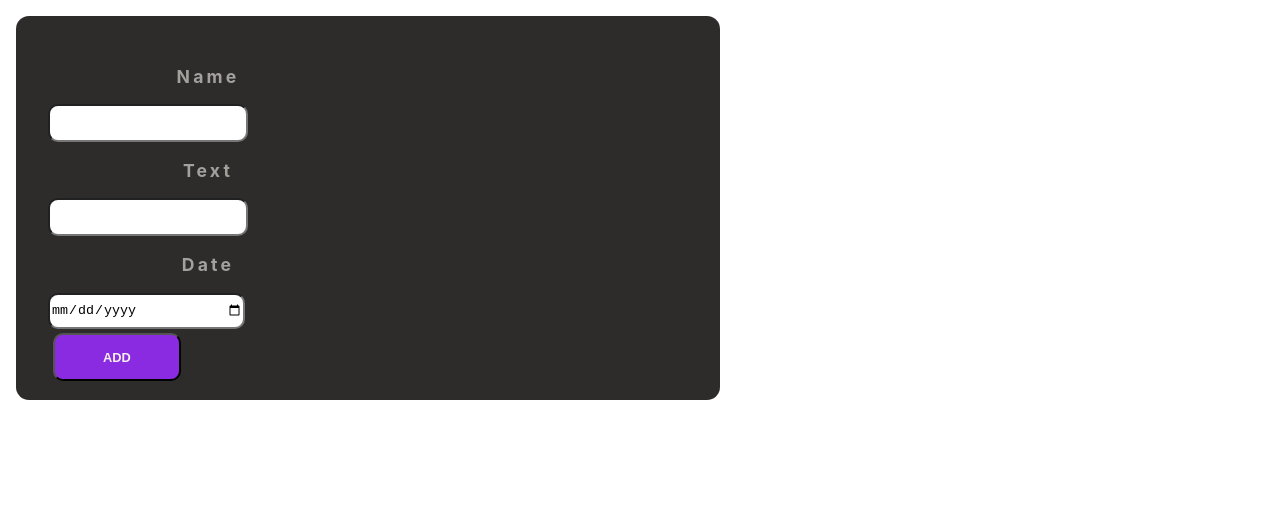
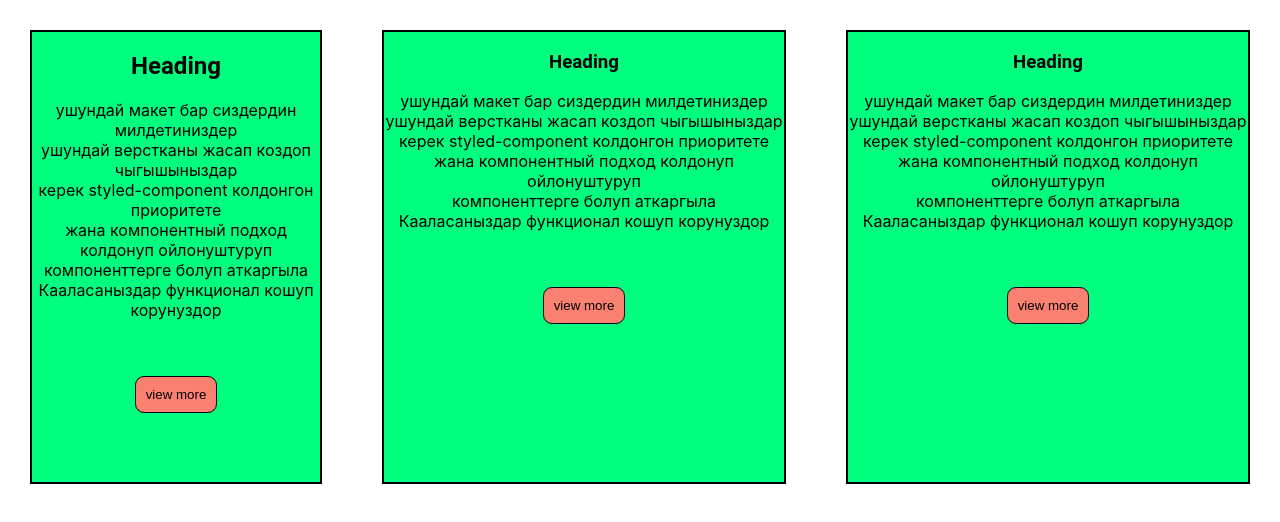
Before and after one commit to snnazarmatov/my-home-works-react, a React (Create React App) app: page / in a window 1280 px wide. Shown: the top 522 px of the page. Built offline with nearby package versions, Linux system fonts and the light colour scheme.

Commit message:
finished hw-40

```diff
--- a/package.json
+++ b/package.json
@@ -9,6 +9,7 @@
     "react": "^17.0.2",
     "react-dom": "^17.0.2",
     "react-scripts": "4.0.3",
+    "styled-components": "^5.3.3",
     "web-vitals": "^1.1.2"
   },
   "scripts": {
--- a/src/App.css
+++ b/src/App.css
@@ -1,32 +1,4 @@
-.App {
-  text-align: center;
-}
 
-.App-logo {
-  height: 40vmin;
-  pointer-events: none;
-}
-
-@media (prefers-reduced-motion: no-preference) {
-  .App-logo {
-    animation: App-logo-spin infinite 20s linear;
-  }
-}
-
-.App-header {
-  background-color: #282c34;
-  min-height: 100vh;
-  display: flex;
-  flex-direction: column;
-  align-items: center;
-  justify-content: center;
-  font-size: calc(10px + 2vmin);
-  color: white;
-}
-
-.App-link {
-  color: #61dafb;
-}
 
 @keyframes App-logo-spin {
   from {
@@ -36,3 +8,11 @@
     transform: rotate(360deg);
   }
 }
+/* .blog{
+  display: flex;
+  width: 1200px;
+  margin: 0 auto;
+  justify-content: center;
+  align-items: center;
+  height: 670px;
+} */
--- a/src/App.js
+++ b/src/App.js
@@ -1,11 +1,20 @@
-import './App.css';
-import Comment from './Components/Comment';
+import React from 'react';
+import Heading from './Components/Heading'
+import Heading1 from './Components/Heading1';
+import Heading2 from './Components/Heading2';
+import { SECTION } from './Components/styles';
+
+
+import './App.css'
+
 function App() {
-  return (
-    <div className="App">
-      <Comment/>
-    </div>
-  );
+    return (
+        <SECTION>
+            <Heading/>
+            <Heading1/>
+            <Heading2/>
+        </SECTION>
+    )
 }
 
 export default App;
--- a/src/Components/Comment.css
+++ /dev/null
@@ -1,4 +0,0 @@
-.Time{
-    font-family: 'Courier New', Courier, monospace;
-    font-size: 0.70rem;
-}
--- a/src/Components/Comment.js
+++ /dev/null
@@ -1,52 +0,0 @@
-// Form компоненти тузунуздор жана Comment компоненти тузунуздор
-// Form Компонента Comment ичинде чакырылат жана Form'го жазылган маанилер Comment компонентин ичинде пайда болуп калыш керек
-// Form'го бир маани жазылат:
-
-// комментарий
-
-// Жана сиздер коменти жазганынызда кайсыл убакыта коментарий калтырылгандыгын дагым чыгарышыныздар керек
-
-// Создайте form компоненту и comment компоненту
-// внутри Form компонента вызывается Comment компонента и в form компоненту будут вводиться данные и эти данные должны попасть в Form компоненту и соответственно отображаются внутри Form компоненты
-//  в form будут вводиться данные:
-// сам комментарий
-
-// и вы должны определить в какое время был добавить комментарий и вместе с комментом это отобразить
-
-import Form from './Form';
-import React, { useState } from 'react';
-import "./Comment.css";
-
-
-function Comment(){
-
-    let DATA = []
-    const [data, setData] = useState(DATA)
-    function addToData(newData){
-      setData([
-        ...data,
-        newData
-      ])
-    }
-    return(
-    <div>
-        <Form add={addToData}/>
-        <div>
-        {
-            data.map(item => {
-                return <div>
-                    <div>
-                        <span className='Author'>{item.name}</span>
-
-                        <br/>
-                        <p className="comment-time">{item.comment}</p>
-                        <span className='Time'>{item.date}</span>
-                    </div>
-                    </div>
-            })
-        }
-        </div>
-    </div>
-    )
-}
-export default Comment;
--- a/src/Components/Form.css
+++ /dev/null
@@ -1,45 +0,0 @@
-.form-container{
-    display: grid;
-    grid-template-rows: repeat(2,1fr);
-    grid-template-columns: repeat(2, 1fr);
-
-    width: 40rem;
-    height: 20rem;
-    margin: 1rem;
-    background-color: rgb(46, 43, 43);
-    border-radius: 13px;
-    padding: 2rem;
-    color: rgb(163, 160, 157);
-    font-size: 1.1rem;
-    text-transform: capitalize;
-    font-weight: bolder;
-    letter-spacing: 0.2rem;
-  }
-  .input-container{
-    display: flex;
-    flex-direction: column;
-  }
-  input{
-    height: 2rem;
-    width: 12rem;
-    border-radius: 10px;
-  }
-  .button-container{
-    display: flex;
-    align-items: flex-end;
-    justify-content: flex-start;
-
-
-  }
-  .button{
-    height: 3rem;
-    width: 8rem;
-    border-radius: 10px;
-    font-weight: bolder;
-    font-size: 0.8rem;
-    text-transform: uppercase;
-    color: rgb(245, 240, 234);
-    background-color: blueviolet;
-    border-radius: 10px;
-    margin: 0.3rem;
-  }
--- a/src/Components/Form.js
+++ /dev/null
@@ -1,52 +0,0 @@
-import React, { useState } from 'react';
-import "./Form.css";
-
-function Form(props){
-    const [name, setName] = useState('')
-    const [text, setText] = useState('')
-    const [date, setDate] = useState('')
-    function NameChangeHandler(e){
-        setName(e.target.value)
-    }
-    function TextChangeHandler(e){
-        setText(e.target.value)
-    }
-    function DateChangeHandler(e){
-        setDate(e.target.value)
-    }
-    function Submitchik(e){
-        e.preventDefault();
-        let data = {
-            name: name,
-            comment: text,
-            date: date
-        }
-        props.add(data)
-        setDate('')
-        setName('')
-        setText('')
-    }
-    return(
-
-        <form className="form-container" onSubmit={() => {Submitchik()}}>
-
-            <div className="input-container">
-                <p>Name</p>
-                <input type='text' onChange={(e) => NameChangeHandler(e)} value={name}/>
-        <div className="input-container">
-                <p>text</p>
-                <input type='text' onChange={(e) => TextChangeHandler(e)} value={text}/>
-            </div>
-        <div className="input-container">
-
-                <p>Date</p>
-                <input type='date' onChange={(e) => DateChangeHandler(e)} value={date}/>
-            </div>
-            <div className="button-container">
-            <button className="button" type='submit' onClick={(e) => {Submitchik(e)}}>add</button>
-        </div>
-        </div>
-        </form>
-    )
-}
-export default Form
--- /dev/null
+++ b/src/Components/Heading.js
@@ -0,0 +1,24 @@
+import React from 'react';
+import {Container,H1,TEXT,SPN} from './styles'
+
+
+function Heading() {
+
+
+
+    return (
+            <Container>
+           <H1>Heading</H1>
+           <TEXT>ушундай макет бар сиздердин милдетиниздер<br/> ушундай верстканы жасап коздоп чыгышыныздар <br/>керек
+            styled-component колдонгон приоритете<br/>
+            жана компонентный подход колдонуп ойлонуштуруп<br/>
+            компоненттерге болуп аткаргыла <br/>
+            Кааласаныздар функционал кошуп корунуздор
+            </TEXT>
+            <SPN>view more</SPN>
+            </Container>
+
+    )
+}
+
+export default Heading;
--- /dev/null
+++ b/src/Components/Heading1.js
@@ -0,0 +1,22 @@
+import React from 'react'
+import {Container,H1,TEXT,SPN, SECTION} from './styles'
+
+
+function Heading1() {
+    return (
+        <SECTION>
+        <Container>
+           <H1>Heading</H1>
+           <TEXT>ушундай макет бар сиздердин милдетиниздер<br/> ушундай верстканы жасап коздоп чыгышыныздар <br/>керек
+            styled-component колдонгон приоритете<br/>
+            жана компонентный подход колдонуп ойлонуштуруп<br/>
+            компоненттерге болуп аткаргыла <br/>
+            Кааласаныздар функционал кошуп корунуздор
+            </TEXT>
+            <SPN>view more</SPN>
+            </Container>
+            </SECTION>
+    )
+}
+
+export default Heading1
--- /dev/null
+++ b/src/Components/Heading2.js
@@ -0,0 +1,22 @@
+import React from 'react'
+import {Container,H1,TEXT,SPN, SECTION} from './styles'
+
+
+function Heading2() {
+    return (
+        <SECTION>
+        <Container>
+        <H1>Heading</H1>
+        <TEXT>ушундай макет бар сиздердин милдетиниздер<br/> ушундай верстканы жасап коздоп чыгышыныздар <br/>керек
+         styled-component колдонгон приоритете<br/>
+         жана компонентный подход колдонуп ойлонуштуруп<br/>
+         компоненттерге болуп аткаргыла <br/>
+         Кааласаныздар функционал кошуп корунуздор
+         </TEXT>
+         <SPN>view more</SPN>
+         </Container>
+         </SECTION>
+    )
+}
+
+export default Heading2
--- /dev/null
+++ b/src/Components/styles.js
@@ -0,0 +1,31 @@
+import styled from "styled-components";
+
+const SECTION = styled.section`
+display: flex;
+justify-content: center;
+`
+const Container = styled.div`
+border: 2px solid black;
+width: 400px;
+height: 450px;
+margin: 30px;
+text-align: center;
+background-color: springgreen;
+`;
+const H1 = styled.h1`
+font-family: 'Roboto';
+background-color: springgreen;
+`;
+const TEXT = styled.p`
+background-color: springgreen;
+`;
+const SPN = styled.button`
+border: 1px solid black;
+cursor: pointer;
+border-radius: 9px;
+margin-top: 40px;
+    background-color: salmon;
+    padding: 10px;
+
+`;
+export {SECTION,Container,H1,TEXT,SPN}
```
Also changed, not shown: 1 other file (tests, documents, lock files or other folders).
